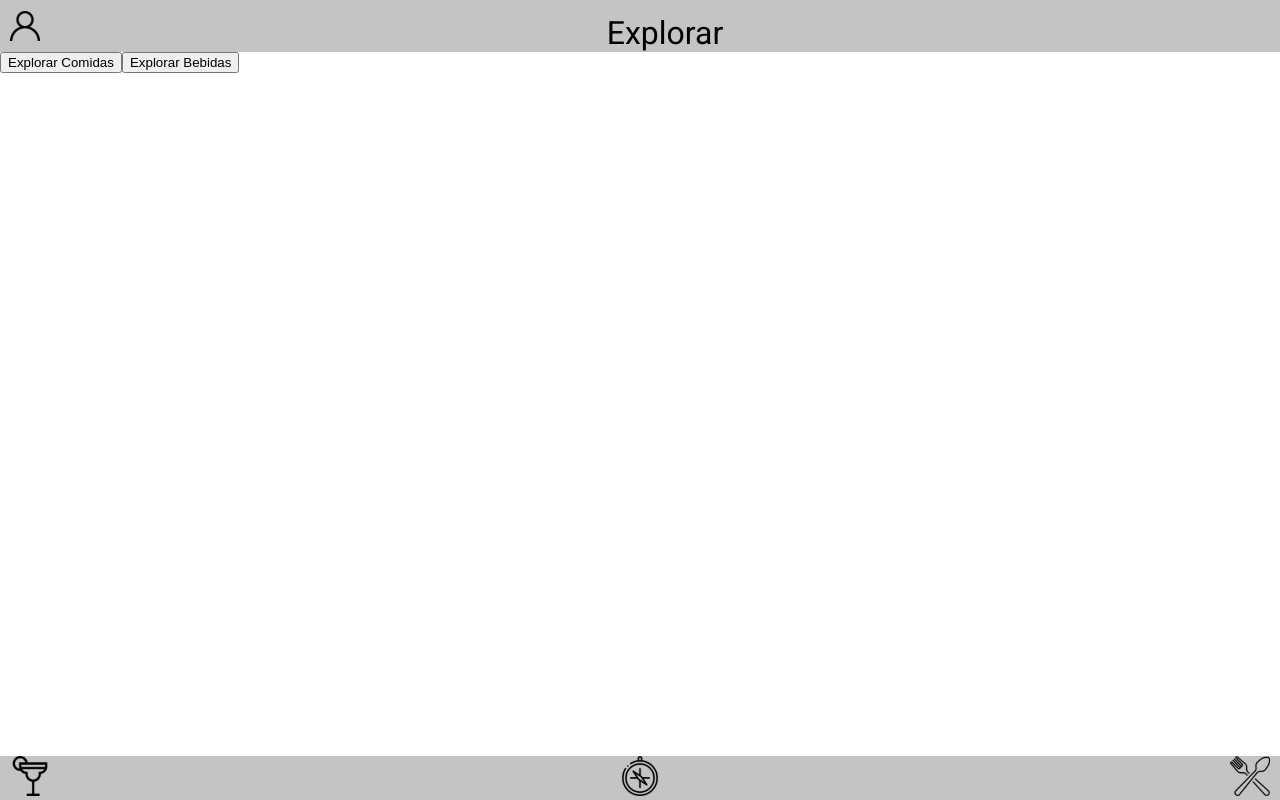
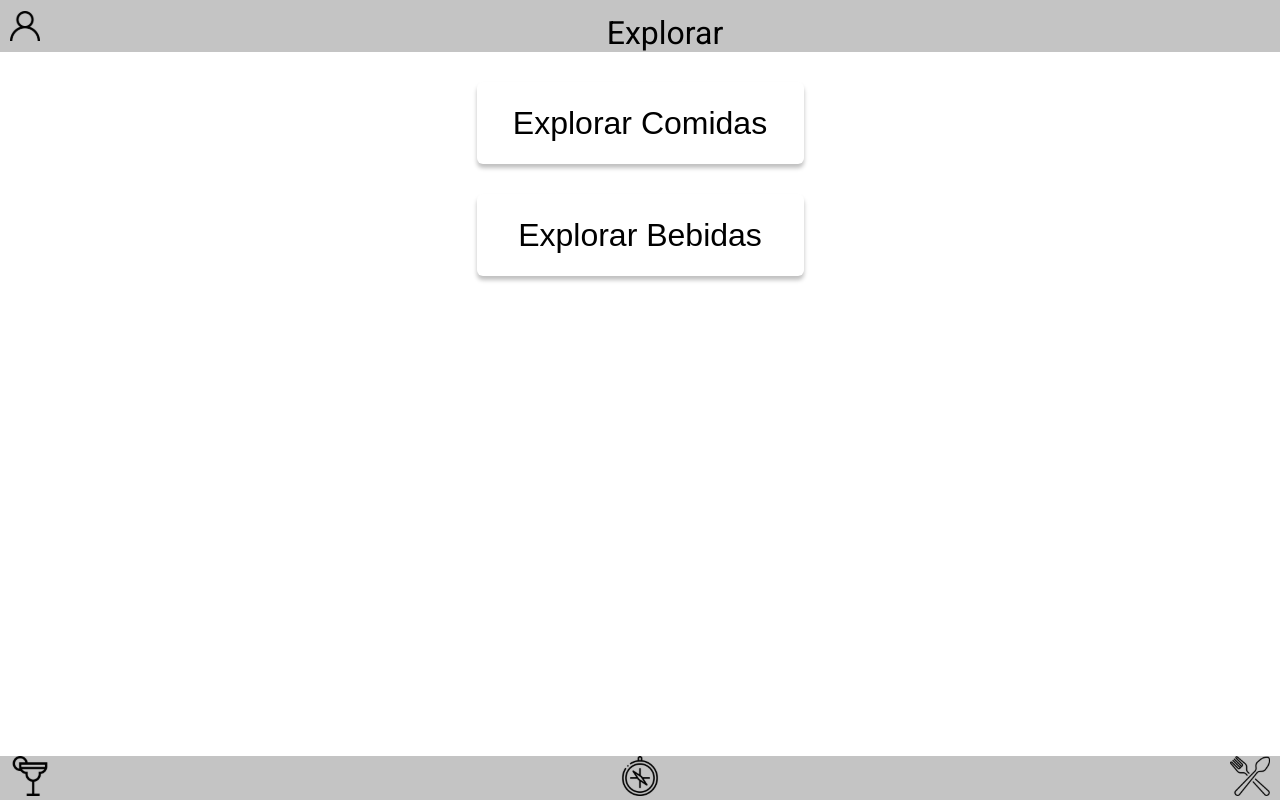
Before and after one commit to tryber/sd-04-recipes-app-7, a React (Create React App) app: page /explorar in a window 1280 px wide. Built offline with nearby package versions, Linux system fonts and the light colour scheme; no server answers.

Commit message:
CSS da tela de explorar está pronto.

```diff
--- /dev/null
+++ b/src/pages/CSS/Explore.css
@@ -0,0 +1,16 @@
+.explorer-button {
+  background: white;
+  border: 0;
+  border-radius: 6px;
+  box-shadow: 0 4px 4px rgba(0, 0, 0, 0.25);
+  display: block;
+  font-size: 32px;
+  height: 82px;
+  margin: 30px auto;
+  width: 327px;
+}
+
+.explorer-button:focus {
+  background: rgb(231, 229, 229);
+  outline: none;
+}
--- a/src/pages/Explore.js
+++ b/src/pages/Explore.js
@@ -2,6 +2,8 @@ import React from 'react';
 import { useHistory } from 'react-router-dom';
 import BottomBar from '../components/BottomBar/BottomBar';
 import Header from '../components/Header';
+
+import './CSS/Explore.css';
 
 const Explore = () => {
   const history = useHistory();
@@ -10,12 +12,14 @@ const Explore = () => {
       <Header title="Explorar" visible={false} />
       <button
         data-testid="explore-food"
+        className="explorer-button"
         onClick={() => history.push('/explorar/comidas')}
       >
         Explorar Comidas
       </button>
       <button
         data-testid="explore-drinks"
+        className="explorer-button"
         onClick={() => history.push('/explorar/bebidas')}
       >
         Explorar Bebidas
```
